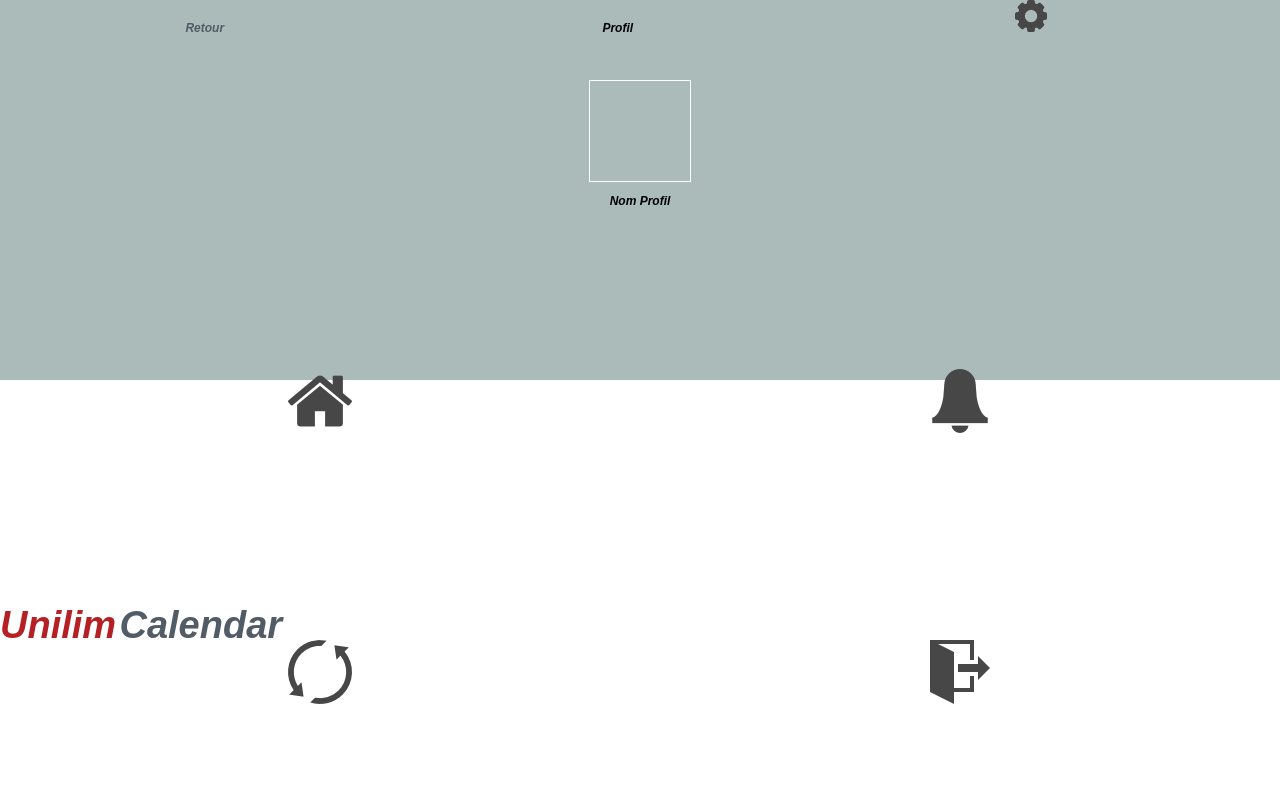
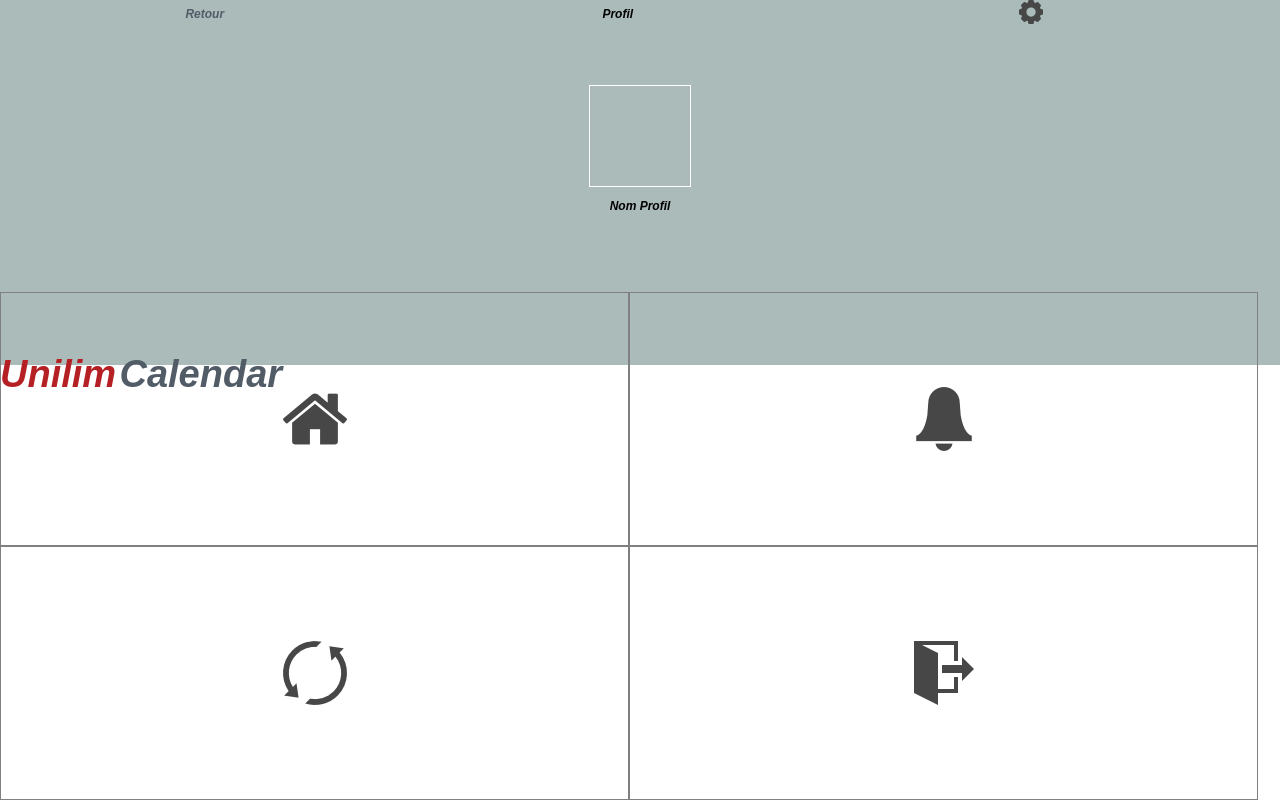
Before and after one commit to ahennebel/DW04, a PHP site: page /accueil.html in a window 1280 px wide. Run offline with PHP 8.4, Linux system fonts and the light colour scheme.

Commit message:
dernière modif accueil

```diff
--- a/DW04/DW04/www/css/index.css
+++ b/DW04/DW04/www/css/index.css
@@ -133,15 +133,16 @@ body {
 }
 .top{
     display:inline-block;
+    vertical-align:middle;
     width:32%;
     margin:auto;
     text-align:center;
 }
 .content{
     position:absolute;
-    height:300px;
-    top:10%;
-    left:0;right:0;
+    height:280px;
+    top:10%;left:0;right:0;
+    padding-top:5px;
     background:#ABBBBA;
 }
 .nom{
@@ -149,7 +150,7 @@ body {
 }
 .logo{
     bottom:0;
-    padding-top:30%;
+    padding-top:10%;
     margin:auto;
 }
 .logo span{
@@ -166,20 +167,19 @@ body {
 .nav{
     position:absolute;
     bottom:0;left:0;right:0;
-    line-height:120px;
-    margin-top:1%;
+
 }
 .nav a {
     display:block;
     float:left;
-    width:50%;
-    margin-top:15px;
+    width:49%;
+    border : 1px solid grey;
+    overflow:hidden;
 }
 .nav a img{
     display:block;
     margin:auto;
     padding:15%;
-
 }
 
 
```
Also changed, not shown: DW04/DW04/www/images/settings-work-tool-grey.png.
